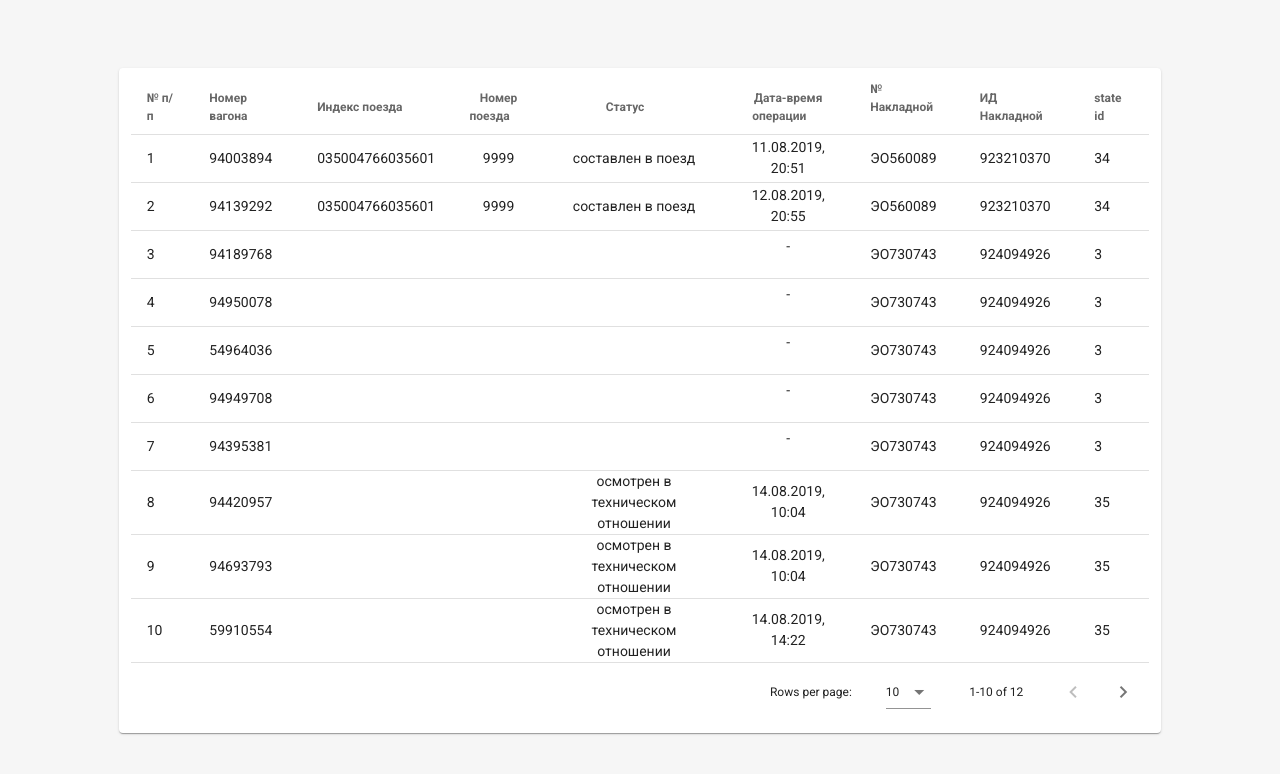
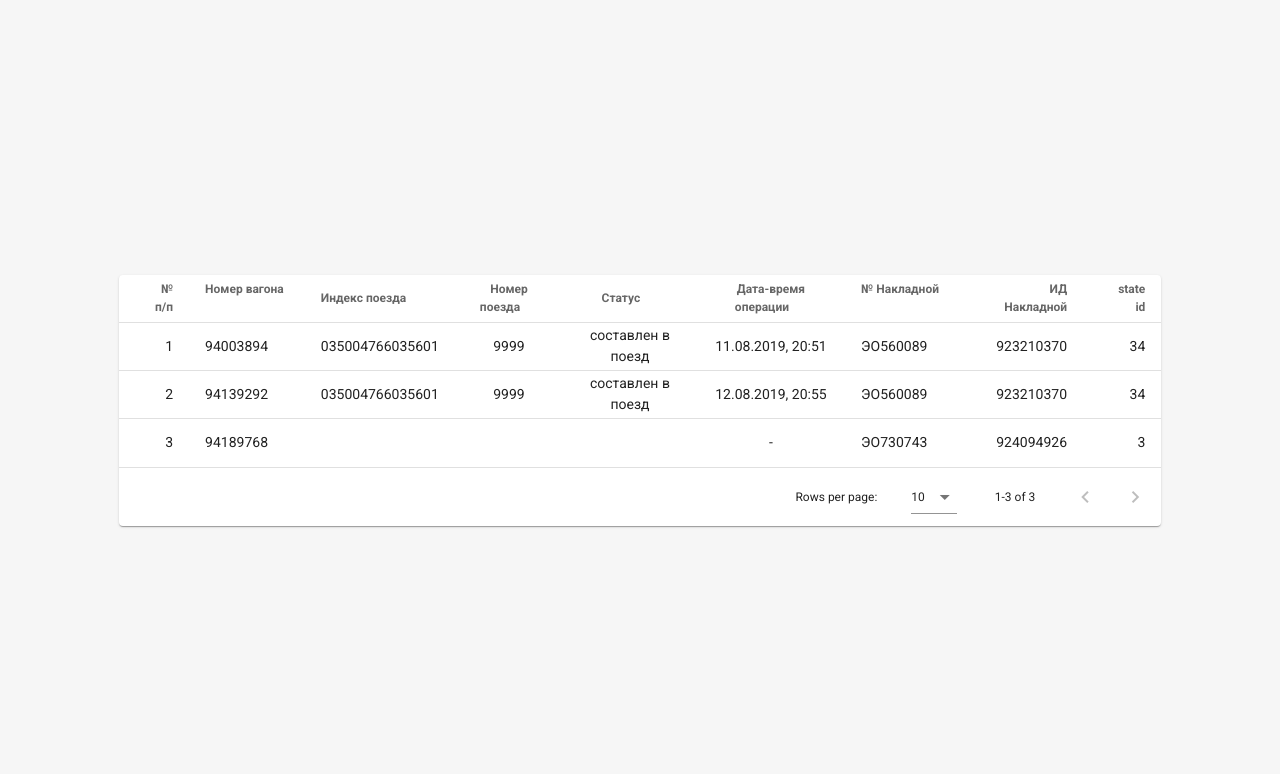
Before and after one commit to deevkv/table-data, a Vue app: page / in a window 1280 px wide. Shown: the top 774 px of the page. Built offline with nearby package versions, Linux system fonts and the light colour scheme.

Commit message:
Adding a modal window. Adding modal window shape validation. Adding table overwrite function. Adding filter method for date and time.

```diff
--- a/src/App.vue
+++ b/src/App.vue
@@ -2,7 +2,7 @@
    <v-app id="inspire">
     <v-content>
       <v-container
-        class="fill-height container"
+        class="fill-height app-container"
         fluid
       >
         <v-row
@@ -16,24 +16,102 @@
             <v-data-table
               :headers="headers"
               :items="desserts"
-              item-key="ordNumber"
-              class="pa-3 elevation-1"
+              sort-by="calories"
+              class="elevation-1"
+              mobile-breakpoint="767"
+              @click:row ="editItem"
             >
-             <!-- <template v-slot:item="props">
-                <tr>
-                 <td class="text-left pa-3">{{ props.item.ordNumber }}</td>
-                 <td class="text-left">{{ props.item.carNumber }}</td>
-                 <td class="text-xs-right">{{ props.item.trainIndex }}</td>
-                 <td class="text-center">{{ props.item.trainNumber }}</td>
-                 <td class="text-xs-right">{{ props.item.carStatus }}</td>
-                 <td class="text-xs-right" >{{ props.item.lastOperDt }}</td>
-                 <td class="text-xs-right">{{ props.item.invoiceNumber }}</td>
-                 <td class="text-xs-right">{{ props.item.invoiceId }}</td>
-                 <td>{{ props.item.stateId }}</td>
-               </tr>
-             </template> -->
+              <template v-slot:top>
+                  <v-dialog v-model="dialog" max-width="500px">
+                    <v-card>
+                      <v-card-title>
+                        <span class="headline">Внести изменения</span>
+                      </v-card-title>
+
+                      <v-card-text>
+                        <v-form v-model="valid" ref="form">
+                          <v-container>
+                            <v-row>
+                              <v-col cols="12" sm="6" md="6">
+                                <v-text-field color="red" disabled v-model="editedItem.ordNumber" label="№ п/п"></v-text-field>
+                              </v-col>
+                              <v-col cols="12" sm="6" md="6">
+                                <v-text-field color="red" disabled v-model="editedItem.carNumber" label="Номер вагона"></v-text-field>
+                              </v-col>
+                              <v-col cols="12" sm="6" md="6">
+                                <v-text-field color="red" disabled v-model="editedItem.trainIndex" label="Индекс поезда"></v-text-field>
+                              </v-col>
+                              <v-col cols="12" sm="6" md="6">
+                                <v-text-field
+                                  color="black"
+                                  v-model="editedItem.trainNumber"
+                                  label="Номер поезда"
+                                  :rules="trainNumberRules"
+                                  :counter="4"
+                                  type="number"
+                                  required
+                                >
+                                </v-text-field>
+                              </v-col>
+                              <v-col cols="12" sm="6" md="6">
+                                <v-text-field color="red" disabled v-model="editedItem.carStatus" label="Статус"></v-text-field>
+                              </v-col>
+                              <v-col cols="12" sm="6" md="6">
+                                <v-text-field
+                                  color="black"
+                                  v-model="editedItem.invoiceId"
+                                  label="ИД Накладной"
+                                  :rules="invoiceIdRules"
+                                  :counter="9"
+                                  type="number"
+                                  required
+                                >
+                                </v-text-field>
+                              </v-col>
+                               <v-col cols="12" sm="6" md="6">
+                                <v-text-field
+                                  color="black"
+                                  v-model="editedItem.invoiceNumber"
+                                  label="№ Накладной"
+                                  :rules="invoiceNumberRules"
+                                  :counter="8"
+                                >
+                                </v-text-field>
+                              </v-col>
+                               <v-col cols="12" sm="6" md="6">
+                                <v-text-field color="red" disabled v-model="editedItem.stateId" label="state id"></v-text-field>
+                              </v-col>
+                               <v-col cols="12" sm="6" md="6">
+                                <v-text-field
+                                  color="black"
+                                  v-model="editedItem.lastOperDt"
+                                  label="Дата-время операции"
+                                  :rules="lastOperDtRules"
+                                  hint="ДД/ММ/ГГГГ"
+
+                                  required
+                                >
+                                </v-text-field>
+                              </v-col>
+                            </v-row>
+                          </v-container>
+                        </v-form>
+                      </v-card-text>
+
+                      <v-card-actions>
+                        <v-spacer></v-spacer>
+                        <v-btn
+                          color="red darken-1"
+                          text @click="save"
+                          :disabled="!valid"
+                        >OK</v-btn>
+                        <v-btn color="red darken-1" text @click="close">Отмена</v-btn>
+                      </v-card-actions>
+                    </v-card>
+                  </v-dialog>
+              </template>
               <template v-slot:item.lastOperDt="{ item }">
-                <div v-if="item.lastOperDt">{{new Date(item.lastOperDt).toLocaleString("ru-RU",
+                <span v-if="item.lastOperDt">{{new Date(item.lastOperDt).toLocaleString("ru-RU",
                   {
                     year: 'numeric',
                     month: 'numeric',
@@ -41,8 +119,11 @@
                     hour: 'numeric',
                     minute: 'numeric'
                   }
-                )}}</div>
-                <div v-else><p class="text-sm-center">-</p></div>
+                )}}</span>
+                <span v-else>-</span>
+              </template>
+              <template v-slot:no-data>
+                <v-btn color="primary" @click="initialize">Reset</v-btn>
               </template>
             </v-data-table>
           </v-col>
@@ -54,21 +135,100 @@
 
 <script>
     export default {
-    data () {
-      return {
+    data: () => ({
+      dialog: false,
+      valid: false,
+      trainNumberRules: [
+        v => !!v || 'Требуется номер поезда',
+        v => (v.length >= 4 && v.length <= 4) ||  'Номер должен быть равен 4 символам'
+      ],
+      invoiceIdRules: [
+        v => !!v || 'Требуется ИД накладной',
+        v => (v.length >= 9 && v.length <= 9) ||  'ИД накладной долджно быть 9 символов'
+      ],
+      invoiceNumberRules: [
+        v => !!v || 'Требуется номер накладной',
+        v => v.length >= 8 ||  'Name must be less than 8 characters'
+      ],
+      lastOperDtRules: [
+        v => !!v || 'Требуется дата',
+        v => v.length >= 8 ||  'Name must be less than 8 characters'
+      ],
       headers: [
-          { text: '№ п/п', value: 'ordNumber'},
+        { text: '№ п/п', align: 'end', value: 'ordNumber'},
         { text: 'Номер вагона', value: 'carNumber' },
         { text: 'Индекс поезда', value: 'trainIndex' },
         { text: 'Номер поезда', align: 'center', value: 'trainNumber' },
         { text: 'Статус', align: 'center', value: 'carStatus' },
         { text: 'Дата-время операции', align: 'center', value: 'lastOperDt' },
         { text: '№ Накладной', value: 'invoiceNumber' },
-          { text: 'ИД Накладной', value: 'invoiceId' },
-          { text: 'state id', value: 'stateId' }
+        { text: 'ИД Накладной', align: 'end', value: 'invoiceId' },
+        { text: 'state id', align: 'end', value: 'stateId' },
+      ],
+      desserts: [],
+      editedIndex: -1,
+      editedItem: {
+        ordNumber: 0,
+        carNumber: 0,
+        trainIndex: 0,
+        trainNumber: 0,
+        carStatus: '',
+        invoiceId: 0,
+        invoiceNumber: '',
+        stateId: 0,
+        lastOperDt: 0
+      },
+      defaultItem: {
+        ordNumber: 0,
+        carNumber: 0,
+        trainIndex: 0,
+        trainNumber: 0,
+        carStatus: '',
+        invoiceId: 0,
+        invoiceNumber: '',
+        stateId: 0,
+        lastOperDt: 0
+      },
+    }),
 
-        ],
-        desserts: [
+    watch: {
+      dialog (val) {
+        val || this.close()
+      },
+    },
+
+    created () {
+      this.initialize()
+    },
+
+    methods: {
+      onSubmit () {
+        if (this.$refs.form.validate()) {
+          const user = {
+            trainNumber: this.editedItem.trainNumber
+          }
+          window.console.log(user)
+        }
+      },
+      formatDataTime(value) {
+        if(value) {
+          value = new Date(value).toLocaleString("ru-RU",
+            {
+              year: 'numeric',
+              month: 'numeric',
+              day: 'numeric',
+              hour: 'numeric',
+              minute: 'numeric'
+            }
+          )
+
+        } else {
+          value = '-'
+        }
+        return value;
+      },
+      initialize () {
+        this.desserts = [
           {
               "ordNumber": 1,
               "carNumber": "94003894",
@@ -101,117 +261,62 @@
               "invoiceNumber": "ЭО730743",
               "stateId": 3,
               "lastOperDt": null
+          }
+        ]
       },
-          {
-              "ordNumber": 4,
-              "carNumber": "94950078",
-              "trainIndex": null,
-              "trainNumber": null,
-              "carStatus": "",
-              "invoiceId": "924094926",
-              "invoiceNumber": "ЭО730743",
-              "stateId": 3,
-              "lastOperDt": null
+
+      editItem (item) {
+        this.editedIndex = this.desserts.indexOf(item)
+        this.editedItem = Object.assign({}, item)
+        let formatData =  this.formatDataTime(item.lastOperDt)
+        this.editedItem.lastOperDt = formatData;
+        this.dialog = true
       },
-          {
-              "ordNumber": 5,
-              "carNumber": "54964036",
-              "trainIndex": null,
-              "trainNumber": null,
-              "carStatus": "",
-              "invoiceId": "924094926",
-              "invoiceNumber": "ЭО730743",
-              "stateId": 3,
-              "lastOperDt": null
+
+      close () {
+        this.dialog = false
+        setTimeout(() => {
+          this.editedItem = Object.assign({}, this.defaultItem)
+          this.editedIndex = -1
+        }, 300)
       },
-          {
-              "ordNumber": 6,
-              "carNumber": "94949708",
-              "trainIndex": null,
-              "trainNumber": null,
-              "carStatus": "",
-              "invoiceId": "924094926",
-              "invoiceNumber": "ЭО730743",
-              "stateId": 3,
-              "lastOperDt": null
+
+      save () {
+        this.onSubmit();
+        Object.assign(this.desserts[this.editedIndex], this.editedItem)
+        this.close()
       },
-          {
-              "ordNumber": 7,
-              "carNumber": "94395381",
-              "trainIndex": null,
-              "trainNumber": null,
-              "carStatus": "",
-              "invoiceId": "924094926",
-              "invoiceNumber": "ЭО730743",
-              "stateId": 3,
-              "lastOperDt": null
     },
-          {
-              "ordNumber": 8,
-              "carNumber": "94420957",
-              "trainIndex": null,
-              "trainNumber": null,
-              "carStatus": "осмотрен в техническом отношении",
-              "invoiceId": "924094926",
-              "invoiceNumber": "ЭО730743",
-              "stateId": 35,
-              "lastOperDt": "2019-08-14T10:04:00.000Z"
-          },
-          {
-              "ordNumber": 9,
-              "carNumber": "94693793",
-              "trainIndex": null,
-              "trainNumber": null,
-              "carStatus": "осмотрен в техническом отношении",
-              "invoiceId": "924094926",
-              "invoiceNumber": "ЭО730743",
-              "stateId": 35,
-              "lastOperDt": "2019-08-14T10:04:00.000Z"
-          },
-          {
-              "ordNumber": 10,
-              "carNumber": "59910554",
-              "trainIndex": null,
-              "trainNumber": null,
-              "carStatus": "осмотрен в техническом отношении",
-              "invoiceId": "924094926",
-              "invoiceNumber": "ЭО730743",
-              "stateId": 35,
-              "lastOperDt": "2019-08-14T14:22:00.000Z"
-          },
-          {
-              "ordNumber": 11,
-              "carNumber": "94949773",
-              "trainIndex": null,
-              "trainNumber": null,
-              "carStatus": "осмотрен в техническом отношении",
-              "invoiceId": "924094926",
-              "invoiceNumber": "ЭО730743",
-              "stateId": 35,
-              "lastOperDt": "2019-07-28T00:30:00.000Z"
-          },
-          {
-              "ordNumber": 12,
-              "carNumber": "94968922",
-              "trainIndex": null,
-              "trainNumber": null,
-              "carStatus": "осмотрен в техническом отношении",
-              "invoiceId": "924094926",
-              "invoiceNumber": "ЭО730743",
-              "stateId": 35,
-              "lastOperDt": "2019-08-14T10:04:00.000Z"
-          }
-        ],
-        methods: {
-
-        },
-      }
-    }
   }
 </script>
 
 <style>
-  .container {
+  .app-container {
     background: #f6f6f6;
   }
+  /*
+  .table hr {
+    text-align: start !important;
+  }
+  .table td:first-child  {
+    padding-right: 2.8em !important;
+  }
+
+  .table td:last-child  {
+    padding-right: 2.8em !important;
+  } */
 </style>
+
+
+<!-- <template v-slot:item.lastOperDt="{ item }">
+                <div v-if="item.lastOperDt">{{new Date(item.lastOperDt).toLocaleString("ru-RU",
+                  {
+                      year: 'numeric',
+                      month: 'numeric',
+                      day: 'numeric',
+                      hour: 'numeric',
+                      minute: 'numeric'
+                  }
+                )}}</div>
+                <div v-else><p class="text-sm-center">-</p></div>
+             </template> -->
```
Lines whose indentation alone changed are shown as unchanged.
